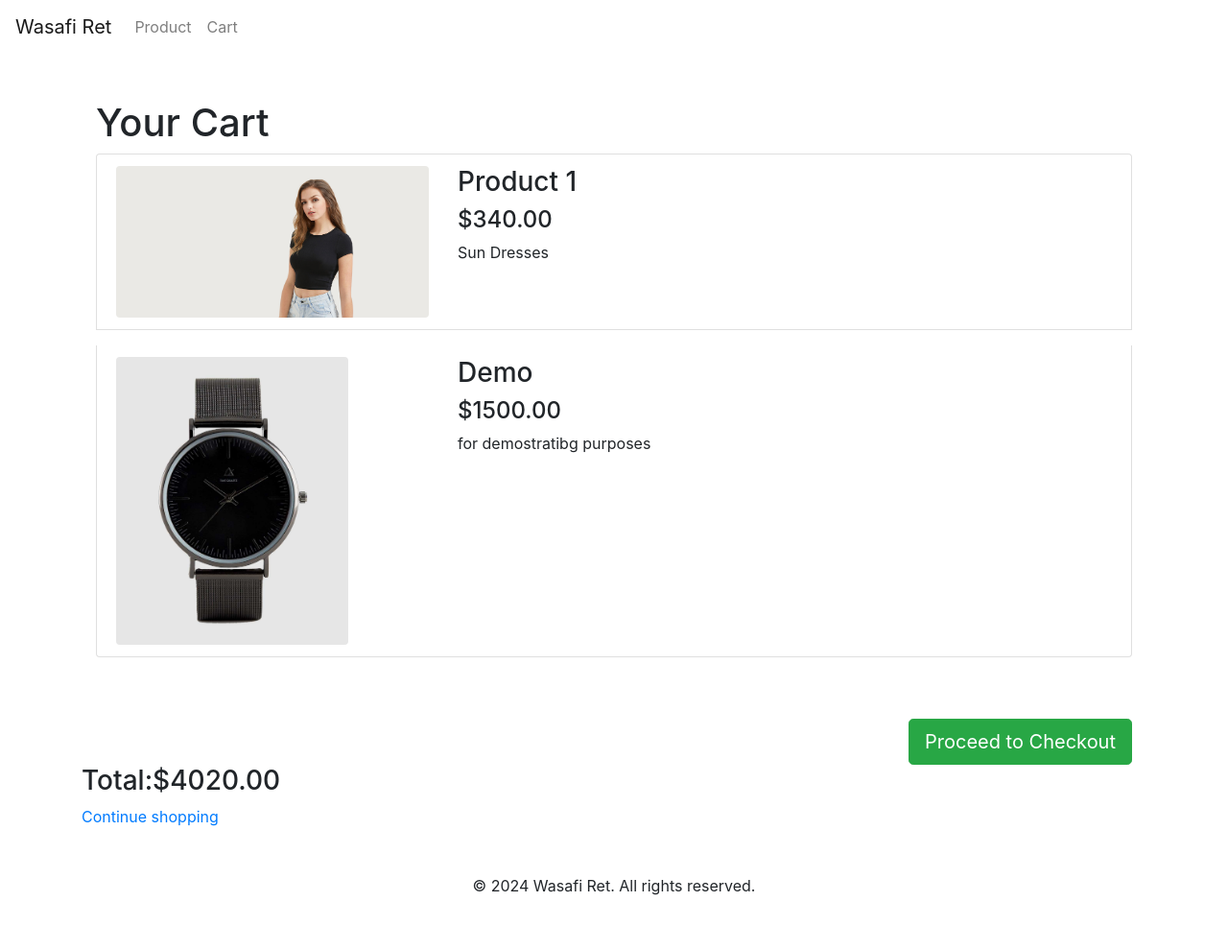
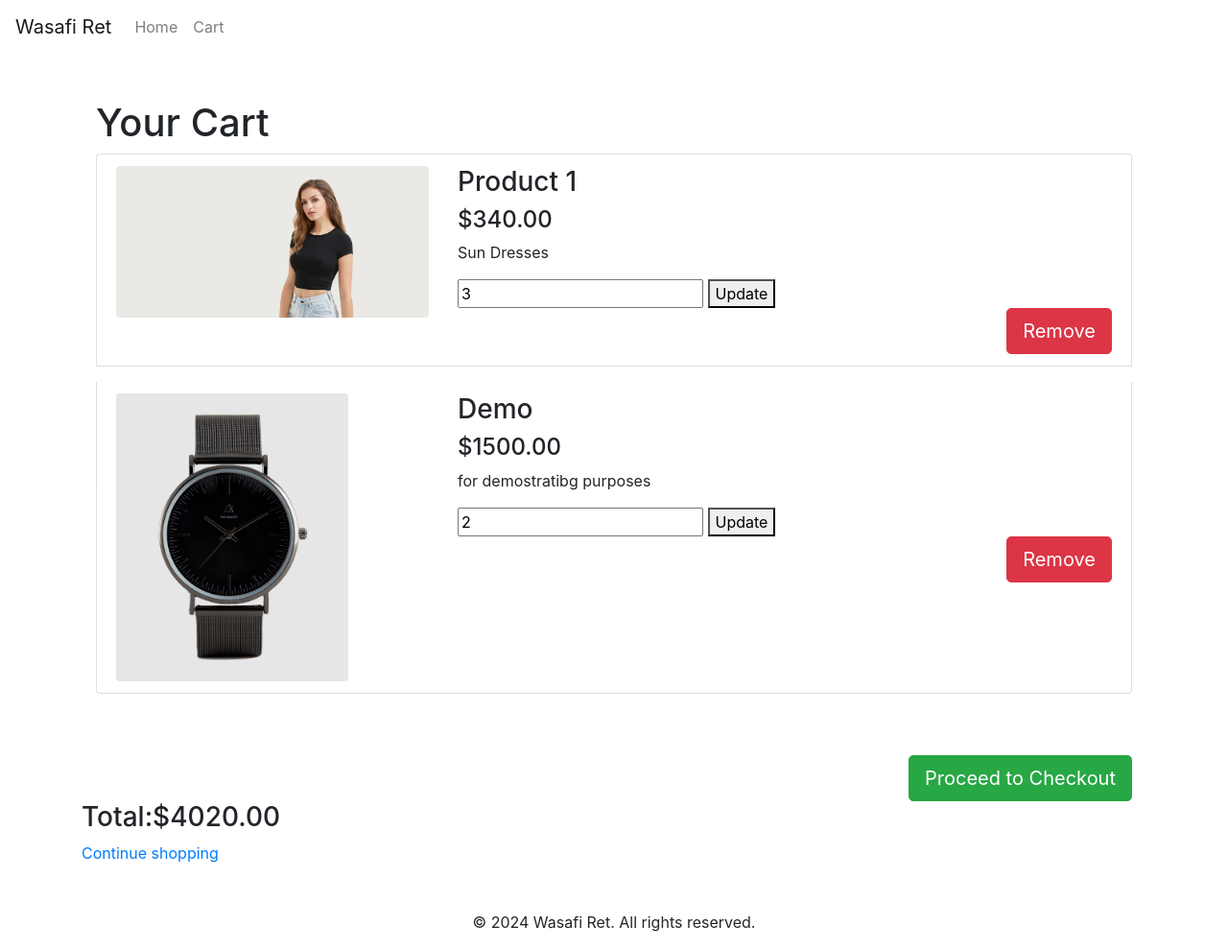
Before and after one commit to muthonijulie/WasafiRetailers, a Django app: page /cart/ in a window 1280 px wide. Shown: the whole page at 96% size. Before the commit the page ends 933 px from the top, so only its background shows below. Run offline with Django 4.2, Linux system fonts and the light colour scheme; a user stored in the database is signed in; data comes from the database, SQL or seed files in the repository; both versions use the stored data as it was after the commit; some libraries are stand-ins or nearby versions.

Commit message:
Remove and update cart item

```diff
--- a/WasafiRetPr/WasafiRet/templates/WasafiRet/base.html
+++ b/WasafiRetPr/WasafiRet/templates/WasafiRet/base.html
@@ -18,7 +18,7 @@
         <div class="collapse navbar-collapse" id="navbarNav">
           <ul class="navbar-nav">
             <li class="nav-item">
-              <a class="nav-link" href="{% url 'product_list' %}">Product</a>
+              <a class="nav-link" href="{% url 'product_list' %}">Home</a>
             </li>
 
             <li class="nav-item">
@@ -28,7 +28,7 @@
         </div>
       </nav>
     </header>
-
+    <!--flashsale message-->
     <main class="container mt-5">{% block content %}{% endblock %}</main>
 
     <footer class="text-center mt-5">
--- a/WasafiRetPr/WasafiRet/templates/WasafiRet/cart.html
+++ b/WasafiRetPr/WasafiRet/templates/WasafiRet/cart.html
@@ -40,10 +40,33 @@ Cart - Wasafi Ret{% endblock %} {% block content %}
             <li><strong>Feature 3:</strong> {{ item.product.feature_3 }}</li>
             {% endif %}
           </ul>
+          <form
+            method="POST"
+            action="{% url 'update_cart' item.id %}"
+            style="display: inline"
+          >
+            {% csrf_token %}
+            <input
+              type="number"
+              name="quantity"
+              value="{{ item.quantity }}"
+              min="1"
+            />
+            <button type="submit">Update</button>
+          </form>
+          <div class="text-right">
+            <a
+              href="{% url 'remove_cart' item.id %}"
+              class="btn btn-danger btn-lg"
+              >Remove</a
+            >
+          </div>
+
           {% comment %} add review functionality {% endcomment %}
         </div>
       </div>
     </li>
+
     {% endfor %}
   </ul>
 
--- a/WasafiRetPr/WasafiRet/urls.py
+++ b/WasafiRetPr/WasafiRet/urls.py
@@ -9,6 +9,8 @@ urlpatterns = [
     path('product_create/', views.product_create, name='product_create'),
     path('cart/', views.view_cart, name='view_cart'),
     path('cart/add/<int:product_id>',views.add_to_cart,name='add_to_cart'),
+    path('cart/update/<int:cart_item_id>',views.update_cart,name='update_cart'),
+    path('cart/remove/<int:cart_item_id>',views.remove_cart,name='remove_cart'),
     path('checkout/', views.checkout, name='checkout'),
     path('detail/<int:product_id>/', views.detail, name='detail'),
 
--- a/WasafiRetPr/WasafiRet/views.py
+++ b/WasafiRetPr/WasafiRet/views.py
@@ -1,6 +1,8 @@
 from django.shortcuts import render,redirect,get_object_or_404
 from .models import Product,Category,Cart,CartItem
 from .forms import ProductCreateForm,CategoryForm
+from django.core.paginator import Paginator,PageNotAnInteger,EmptyPage
+from django.http import HttpResponseBadRequest
 
 # Create your views here.
 def Home(request):
@@ -22,8 +24,17 @@ def category_create(request):
       return render(request,'WasafiRet/category_form.html',{'form':form})
 def product_list(request):
     products=Product.objects.all()
+    paginator=Paginator(products,10,orphans=10,allow_empty_first_page=True)
+    page=request.GET.get('page')
+    try:
+         paginated_products=paginator.page(page)
+    except PageNotAnInteger:
+         paginated_products=paginator.page(1)
+    except EmptyPage:
+         paginated_products=paginator.page(paginator.num_pages)
 
-    return render(request, 'WasafiRet/product.html',{'products':products})
+
+    return render(request, 'WasafiRet/product.html',{'products':paginated_products})
 
 def product_create(request):
     if request.method == 'POST':
@@ -56,6 +67,29 @@ def add_to_cart(request,product_id):
 
      cart_item.save()
      return redirect('view_cart')
+def update_cart(request,cart_item_id):
+     cart_item=get_object_or_404(CartItem,id=cart_item_id)
+
+     if request.method =='POST':
+          new=int(request.POST.get('quantity',0))
+          if new>0:
+               cart_item.quantity=new
+               cart_item.save()
+          else:
+               return HttpResponseBadRequest("Invalid quantity")
+          return redirect('view_cart')
+     return HttpResponseBadRequest("Invalid request method")
+def remove_cart(request,cart_item_id):
+
+     cart_item=get_object_or_404(CartItem,id=cart_item_id)
+
+
+     if request.method in ['POST','GET']:
+        cart_item.delete()
+
+        return redirect('view_cart')
+     return HttpResponseBadRequest("Invalid request method")
+
 
 def checkout(request):
     return render(request, 'WasafiRet/checkout.html')
```
Also changed, not shown: WasafiRetPr/WasafiRet/templates/WasafiRet/product.html (+15 -0 lines), WasafiRetPr/db.sqlite3.
